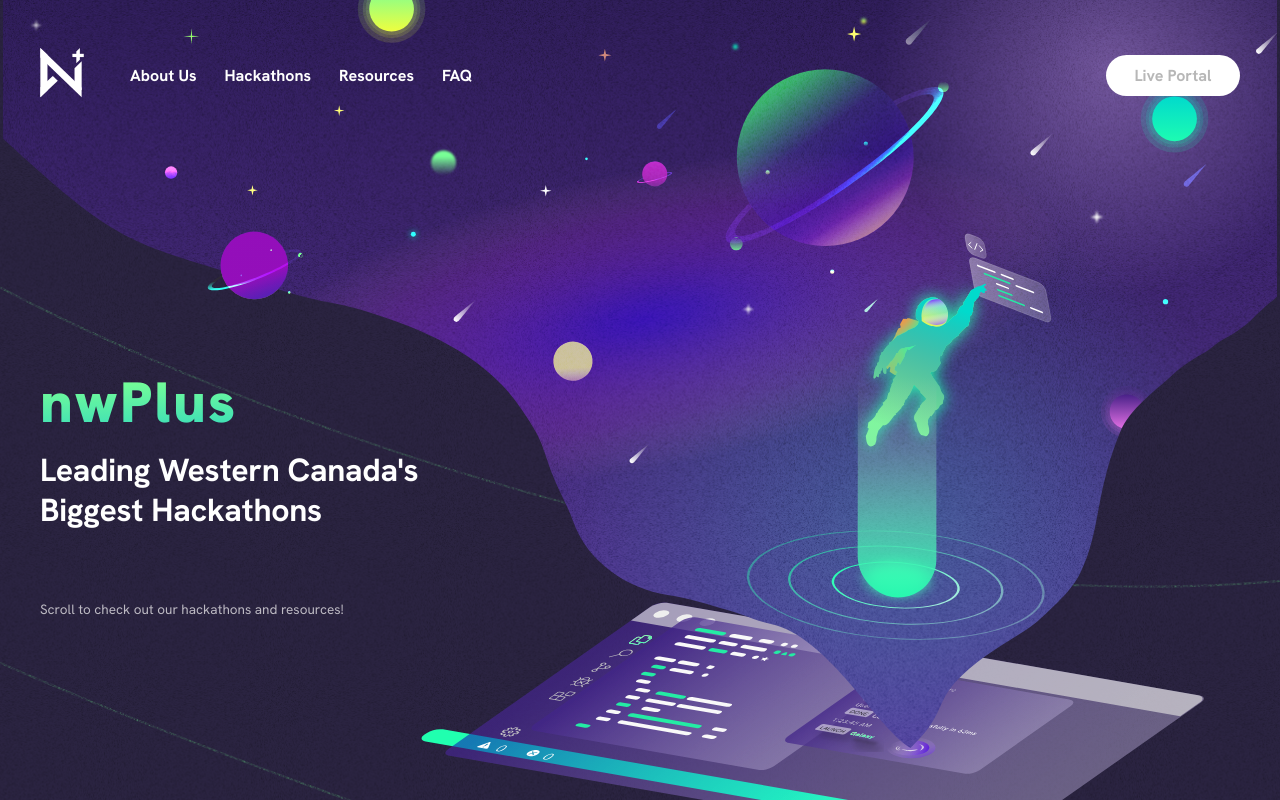
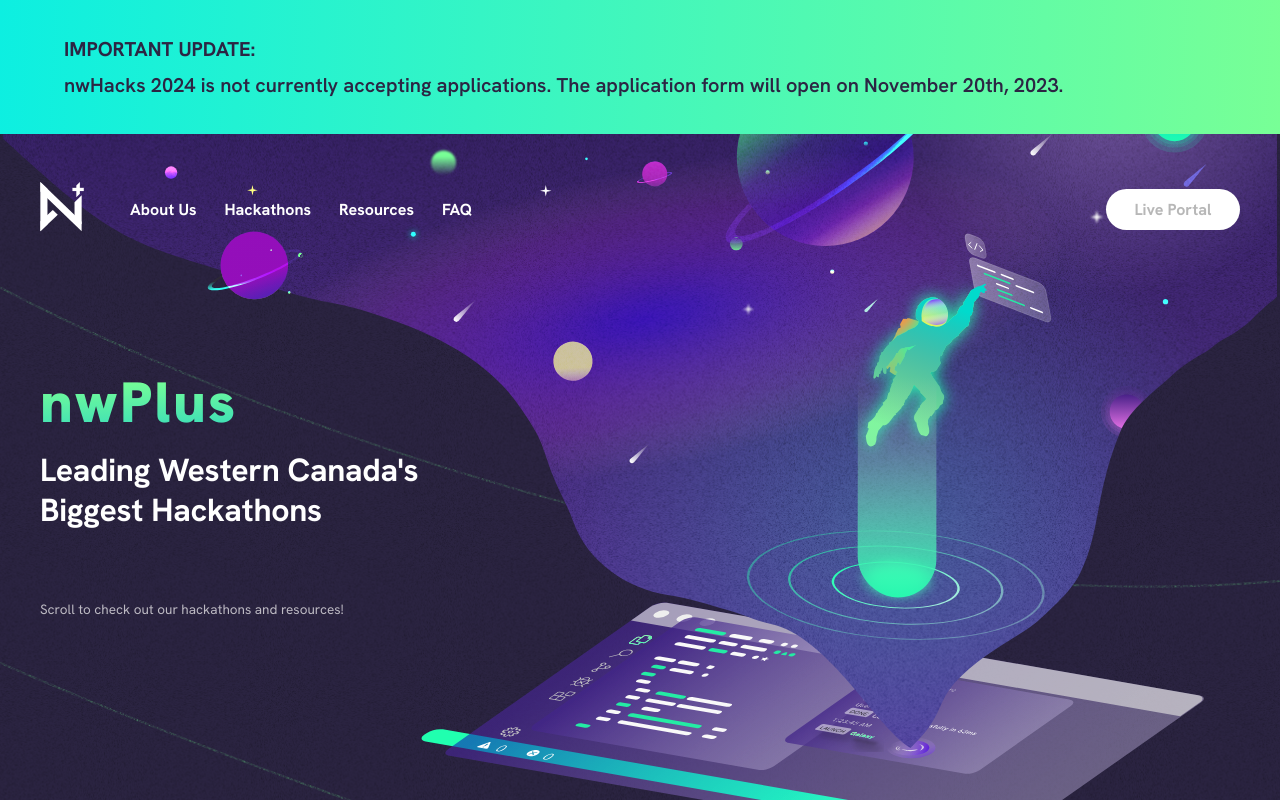
Before and after one commit to nwplus/www, a Next.js app: page / in a window 1280 px wide. Shown: the top 800 px of the page. Built offline with nearby package versions, Linux system fonts and the light colour scheme; no server answers; the database is empty.

Commit message:
Add nwHacks apps closed banner

```diff
--- /dev/null
+++ b/components/Banner.js
@@ -0,0 +1,40 @@
+import styled from 'styled-components'
+
+const BannerContainer = styled.div`
+  background: linear-gradient(92.58deg, #0defe1 0%, #78ff96 100%);
+  position: absolute;
+  z-index: 1;
+  height: 134px;
+  width: 100vw;
+  display: flex;
+  flex-direction: column;
+  justify-content: center;
+  align-items: left;
+  padding: 20px 64px;
+  gap: 10px;
+  color: #2c2543;
+  font-size: 0.8rem;
+  @media (min-width: 768px) {
+    padding-right: 100px;
+    font-size: 20px;
+  }
+`
+
+const BannerHeader = styled.div`
+  font-weight: 700;
+`
+
+const BannerText = styled.div`
+  font-weight: 600;
+`
+
+const Banner = () => (
+  <BannerContainer>
+    <BannerHeader>IMPORTANT UPDATE:</BannerHeader>
+    <BannerText>
+    nwHacks 2024 is not currently accepting applications. The application form will open on November 20th, 2023.
+    </BannerText>
+  </BannerContainer>
+)
+
+export default Banner
--- a/components/NavBar.js
+++ b/components/NavBar.js
@@ -1,12 +1,12 @@
 import styled from 'styled-components';
 import { useState, useEffect } from 'react';
 
-import { SCREEN_BREAKPOINTS } from '../pages/_app';
+import { SCREEN_BREAKPOINTS, BANNER_OFFSET } from '../pages/_app';
 import fireDb from '../utilities/firebase';
 
 const NavBarContainer = styled.nav`
-  position: fixed;
-  top: 0;
+  position: ${p => (p.stayAtTop ? 'absolute' : 'fixed')};
+  top: ${p => (p.stayAtTop ? BANNER_OFFSET : '0')}px;
   left: 50%;
   transform: translate(-50%, 0);
   z-index: 3;
@@ -222,6 +222,7 @@ const NavBar = () => {
   const [showDropdown, setShowDropdown] = useState(false);
   const [visibility, setVisibility] = useState('visible');
   const [opacity, setOpacity] = useState('1');
+  const [stayAtTop, setStayAtTop] = useState(true);
 
   const [config, setConfig] = useState(null);
 
@@ -229,6 +230,27 @@ const NavBar = () => {
     const wwwConfig = await fireDb.getWebsiteData('www');
     setConfig(wwwConfig);
   };
+
+  const handleScroll = () => {
+    let lastScroll = 0
+    return () => {
+      const scroll = window.pageYOffset || document.documentElement.scrollTop
+      if (scroll <= BANNER_OFFSET) {
+        setStayAtTop(true)
+        setVisibility('visible')
+        setOpacity('1')
+      } else if (scroll > lastScroll) {
+        setStayAtTop(false)
+        setVisibility('hidden')
+        setOpacity('0')
+        setStayAtTop(0)
+      } else {
+        setVisibility('visible')
+        setOpacity('1')
+      }
+      lastScroll = scroll
+    }
+  }
 
   useEffect(() => {
     window.addEventListener('scroll', handleScroll());
@@ -244,24 +266,6 @@ const NavBar = () => {
     if (window.innerWidth >= SCREEN_BREAKPOINTS.mobile) {
       setShowDropdown(false);
     }
-  };
-
-  const handleScroll = () => {
-    var lastScroll = 0;
-    return () => {
-      const scroll = window.pageYOffset || document.documentElement.scrollTop;
-      if (scroll <= 0) {
-        setVisibility('visible');
-        setOpacity('1');
-      } else if (scroll > lastScroll) {
-        setVisibility('hidden');
-        setOpacity('0');
-      } else {
-        setVisibility('visible');
-        setOpacity('1');
-      }
-      lastScroll = scroll;
-    };
   };
 
   if (showDropdown) {
@@ -306,7 +310,7 @@ const NavBar = () => {
   }
 
   return (
-    <NavBarContainer visibility={visibility} opacity={opacity}>
+    <NavBarContainer visibility={visibility} opacity={opacity} stayAtTop={stayAtTop}>
       <NavGroupContainer>
         <a href='/'>
           <NwPlusLogo
--- a/pages/_app.js
+++ b/pages/_app.js
@@ -10,6 +10,7 @@ export const SCREEN_BREAKPOINTS = {
   tabletLarge: 1024,
   desktop: 1200,
 };
+export const BANNER_OFFSET = 134;
 
 const theme = {
   colors: {
--- a/pages/index.js
+++ b/pages/index.js
@@ -12,6 +12,7 @@ import Hackathons from '../components/Hackathons'
 import Hero from '../components/Hero'
 import ResourceContainer from '../components/ResourceContainer'
 import Stats from '../components/Stats'
+import Banner from '../components/Banner'
 // Typography
 import {
   Title1,
@@ -104,6 +105,7 @@ export default function Home() {
         <meta name="twitter:image" content="/assets/meta-image.png" />
       </Head>
       <Background>
+        <Banner />
         <NavBar/>
         <Hero />
         <ContentContainer
```
